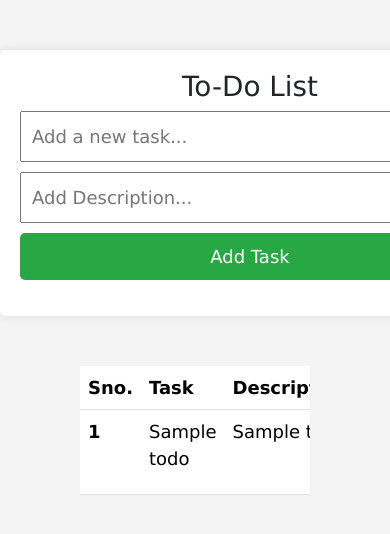
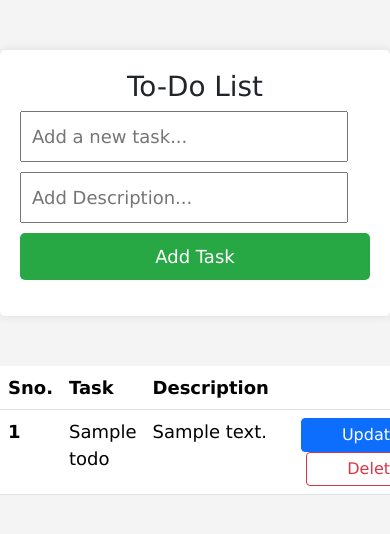
Before and after one commit to iamratinder/ToDo-flask-application, a Flask app: template templates/index.html in a window 390 px wide; the page is wider, and only the part inside the window is pictured. Shown: the part 56-590 px from the top of that part. Run offline with Flask 3, Linux system fonts and the light colour scheme; the template is opened without the code that fills it: most values are stand-ins (such as "Sample title", 1, 10 or a date in 2020).

Commit message:
Design change

```diff
--- a/app.py
+++ b/app.py
@@ -2,7 +2,6 @@ from flask import Flask, render_template, request, redirect, session
 
 app = Flask(__name__)
 
-# Set a secret key for session management
 app.secret_key = 'your_secret_key'
 
 @app.route('/', methods=['GET', 'POST'])
@@ -17,6 +16,7 @@ def home():
             # Add a new todo to the session
             session['todos'].append({'title': title, 'desc': desc})
             session.modified = True  # Mark the session as modified so it will be saved
+        return redirect('/')
     # Get the todos from session
     allTodo = session.get('todos', [])
     return render_template('index.html', allTodo=allTodo)
--- a/static/style.css
+++ b/static/style.css
@@ -15,15 +15,6 @@ body {
     border-radius: 5px;
     box-shadow: 0 0 10px rgba(0, 0, 0, 0.1);
 }
-
-/* .tablecont{
-    width: 70%;
-    margin: 50px auto;
-    background: white;
-    padding: 20px;
-    border-radius: 5px;
-    box-shadow: 0 0 10px rgba(0, 0, 0, 0.1);
-} */
 
 h1 {
     text-align: center;
@@ -71,3 +62,20 @@ li button {
 .crazy_buttons{
     text-align: right;
 }
+
+@media (max-width: 768px){
+    .container {
+        width: 100%;
+        margin: 50px auto;
+        background: white;
+        padding: 20px;
+        border-radius: 5px;
+        box-shadow: 0 0 10px rgba(0, 0, 0, 0.1);
+    }
+    .table-responsive{
+        margin: 0px;
+        width: 100%;
+        text-align: left;
+    }
+    .
+}
```
